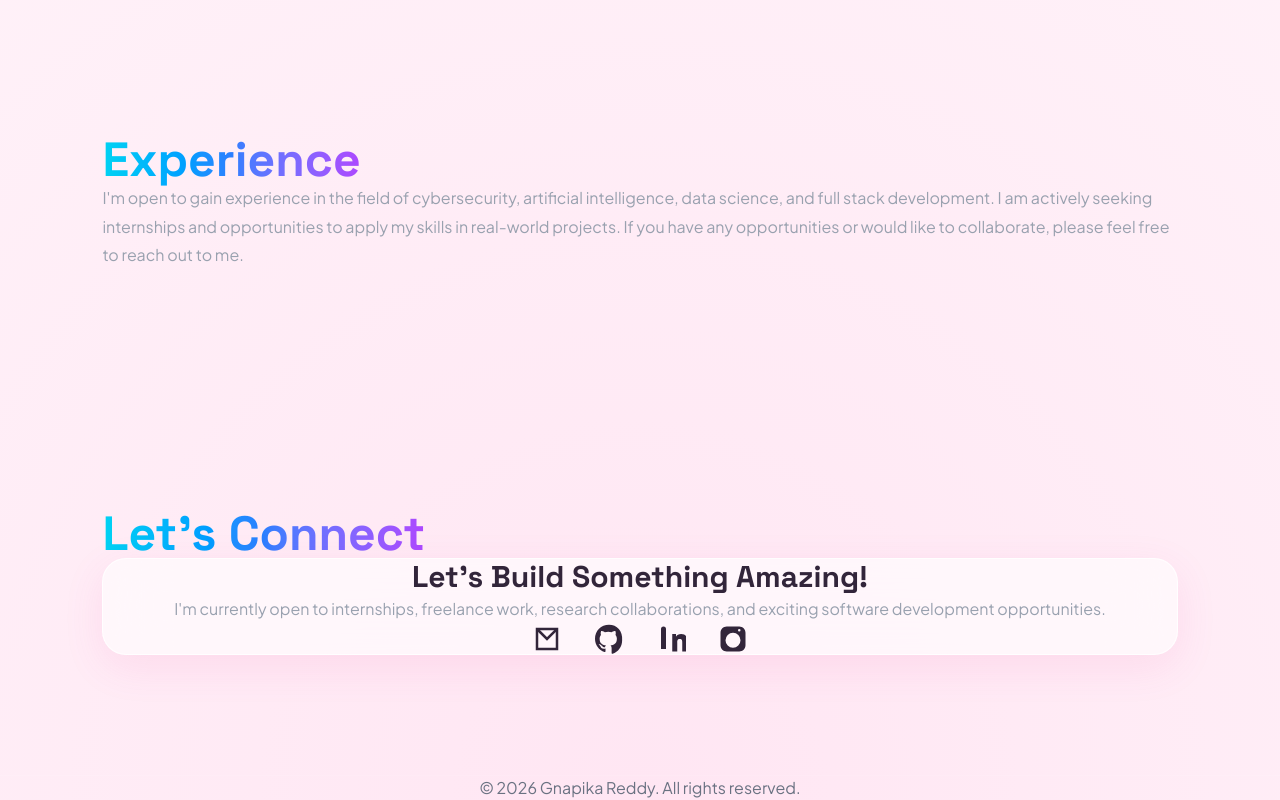
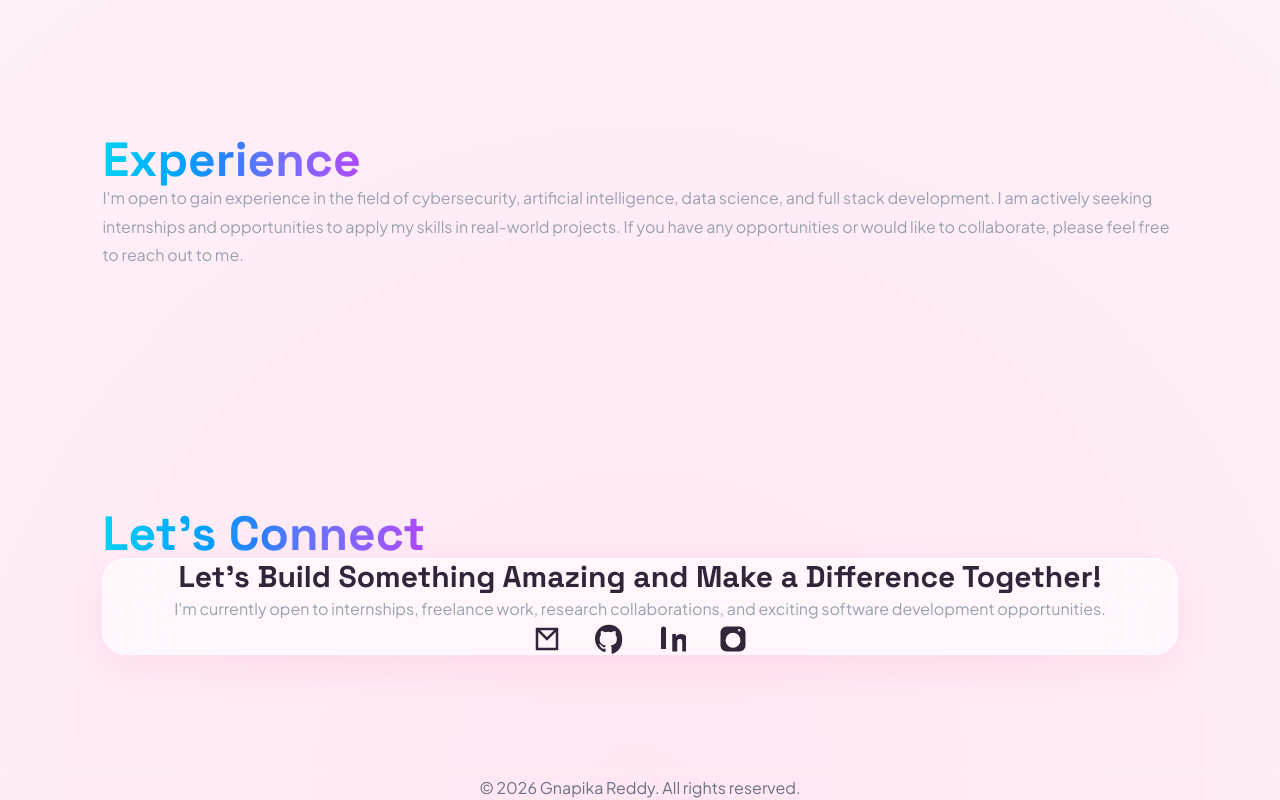
Before and after one commit to gnapiika/portfolio, a Next.js app: page / in a window 1280 px wide. Shown: the part 3214-4014 px from the top of the page. Built offline with nearby package versions, Linux system fonts and the light colour scheme.

Commit message:
Update Contact.tsx

```diff
--- a/components/sections/Contact.tsx
+++ b/components/sections/Contact.tsx
@@ -5,7 +5,7 @@ export default function Contact() {
     <Section id="contact" title="Let's Connect">
       <div className="glass rounded-3xl p-10 text-center">
         <h3 className="mb-5 text-3xl font-bold">
-          Let's Build Something Amazing!
+          Let's Build Something Amazing and Make a Difference Together!
         </h3>
 
         <p className="mb-8 text-gray-400">
```
